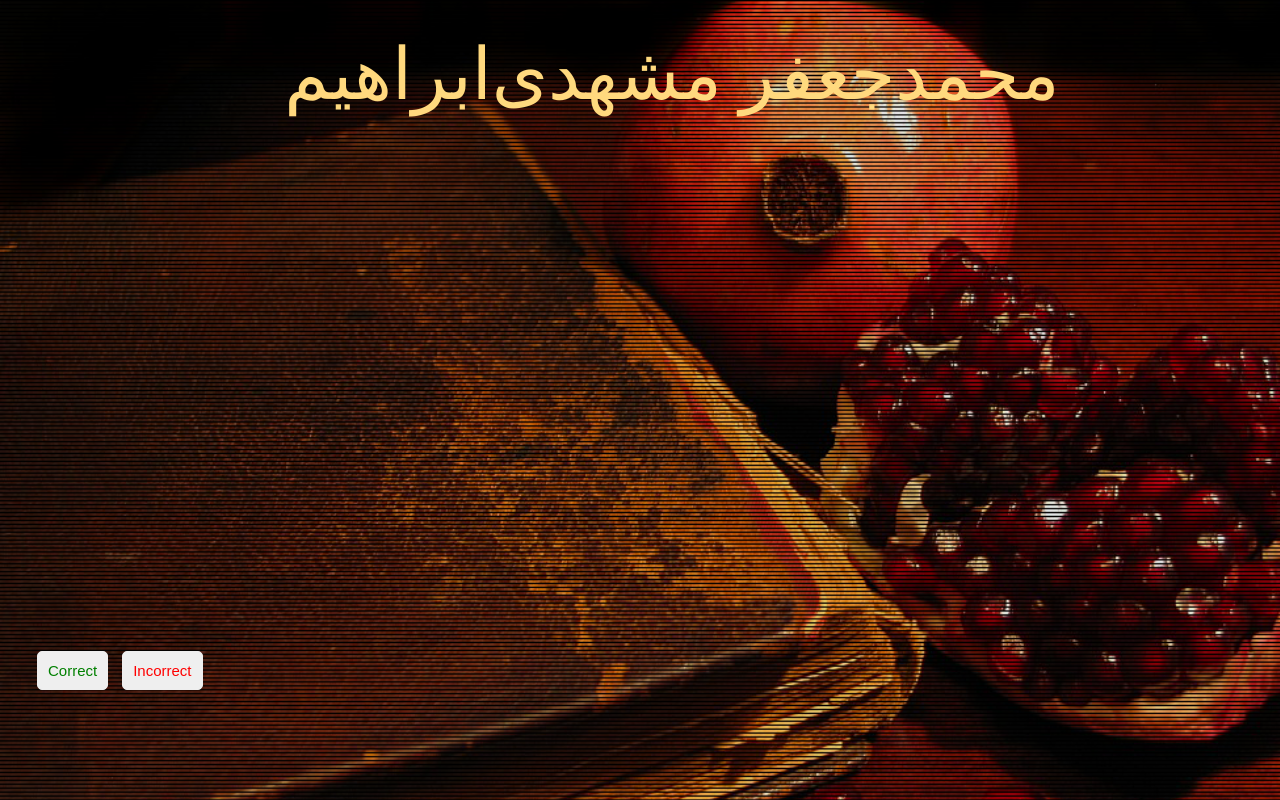
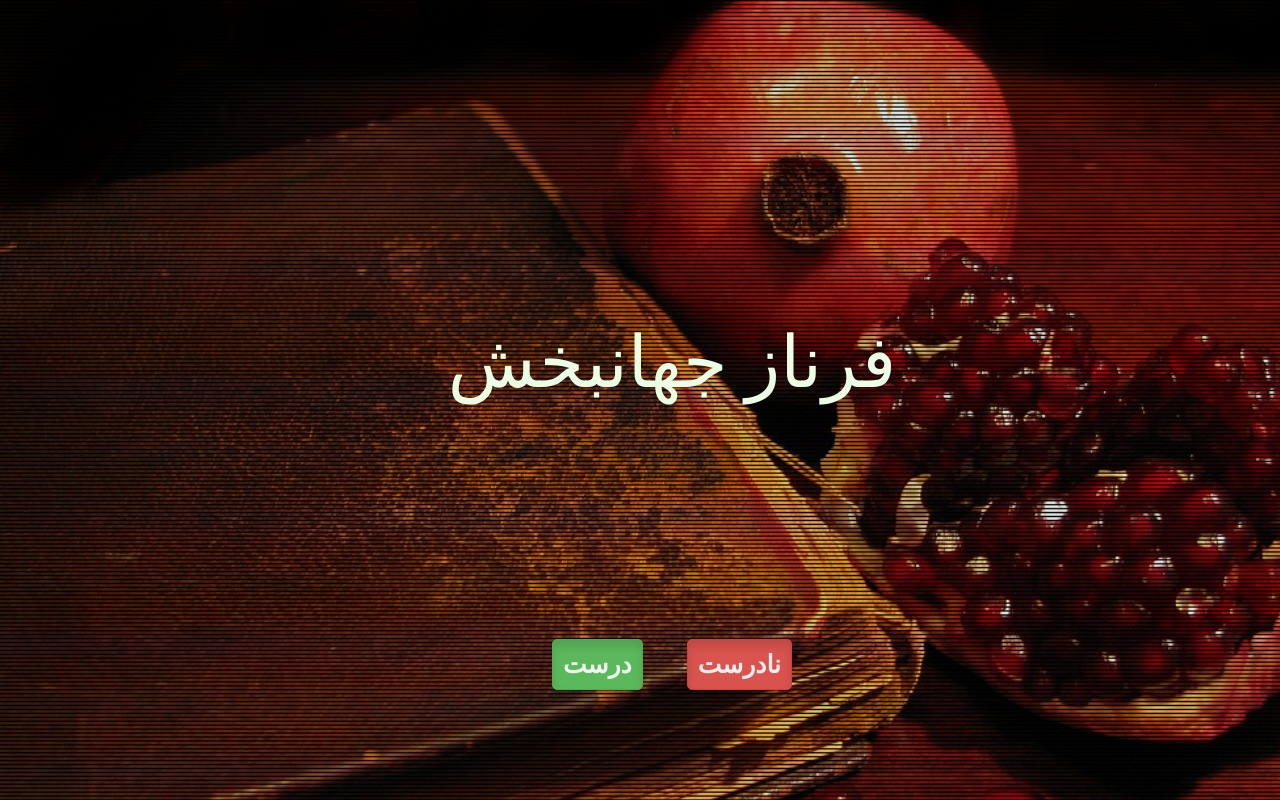
Before and after one commit to MJafarMashhadi/Yalda, a plain HTML site: page index.html in a window 1280 px wide. Drawn offline with Linux system fonts and the light colour scheme.

Commit message:
Added font files.
Some graphical changes.

TODO: winner.
TODO: participants list.

```diff
--- a/css/main.css
+++ b/css/main.css
@@ -1,5 +1,5 @@
 .name {
-	font-family: 'Mj_Faraz';
+	/**font-family: 'Mj_Faraz'; **/
 	font-family: 'Mj_Flow';
     clear:both;
     display: block;
@@ -7,34 +7,43 @@
 	text-align: center;
 	width: 100%;
 	font-size: 72px;
+	position: fixed;
+	top: 40%;
 }
 
 .fixed {
 	color: #ffd97e;
+	text-shadow: 0px 0px 15px white;
 }
 
 .btnwrapper {
 	text-align:center;
 	position: fixed;
 	bottom: 100px;
+	width:100%;
 }
 
 .btn.answer {
-    color: blue;
-	font-size: 15px;
-	margin: 10px 5px 10px 5px;
+    color: rgba(255,255,255,0.9);
+	font-size: 25px;
+	font-weight: bold;
+	font-family:'Mj_Flow';
+	margin: 10px 20px 10px 20px;
 	padding: 10px;
 	border: 1px solid #eee;
 	-webkit-border-radius: 5px;
-
+	-webkit-box-shadow: inset 0 6px 10px rgba(0,0,0,.125);
+	cursor: hand;
 }
 
 .btn.correct.answer {
-    color: green;
+	background-color: #5cb85c;
+	border-color: #4cae4c;
 }
 
 .btn.incorrect.answer {
-    color: red;
+	background-color: #d9534f;
+	border-color: #d43f3a;
 }
 
 body {
--- a/index.html
+++ b/index.html
@@ -18,8 +18,7 @@
     var $name;
     var $btnCorrect;
     var $btnIncorrect;
-    // var changeTime = 10000;
-	var changeTime = 1000;
+    var changeTime = 4000;
     var y = new Yalda();
     h = new YaldaHelper(y, changeTime);
 
@@ -72,7 +71,7 @@
     });
 
     $window.on('yalda.nextStage', function (e){
-        changeTime = Math.max(0.9 * changeTime, 5000);
+        changeTime = Math.max(0.9 * changeTime, 1500);
         h.setChangeTime(changeTime);
         console.log('Went to next stage');
     });
@@ -94,9 +93,9 @@
 
 <span class="name"></span>
 
-<div class="btnwrapper">
-    <button class="btn correct answer"> Correct </button>
-    <button class="btn incorrect answer"> Incorrect </button>
+<div class="btnwrapper" align="center">
+    <button class="btn correct answer"> درست </button>
+    <button class="btn incorrect answer"> نادرست </button>
 </div>
 
 </div>
--- a/js/core.js
+++ b/js/core.js
@@ -85,15 +85,14 @@ function YaldaHelper(y, _duration) {
     var duration = _duration;
 
     this.animateRandomName = function () {
-        var ds = [100, 50, 25, 10, 5];
-        var dd = [];
+        var ds = [100, 50, 25, 7];
+		var dd = [0.5, 0.5, 1, 1];
+		var n = [];
         for (var i=0; i<ds.length; ++i) {
-            var n = ds[i];
-            var timeSlice = duration/ds.length;
-            dd.push(timeSlice/n);
+            dd[i] *= (duration / ds[i]);
+			n.push(0);
         }
 
-        var times = 0;
         makeTimeout(0);
         var name = '';
 
@@ -106,9 +105,9 @@ function YaldaHelper(y, _duration) {
                 } while (name == newName);
                 name = newName;
                 $window.trigger('yalda.setName', [newName]);
-                ++times;
-                if (times >= ds[i]) {
-                    times = 0;
+                ++n[i];
+				console.log(n);
+                if (n[i] >= ds[i]) {
                     if (i < ds.length-1) {
                         makeTimeout(i+1);
                     } else {
```
Also changed, not shown: fonts/Mj_Faraz.TTF (added), fonts/Mj_Faraz_0.TTF (added), fonts/Mj_Flow Bold.ttf (added), fonts/Mj_Flow Bold_0.ttf (added), fonts/Mj_Flow Regular.ttf (added), fonts/Mj_Flow Regular_0.ttf (added).
